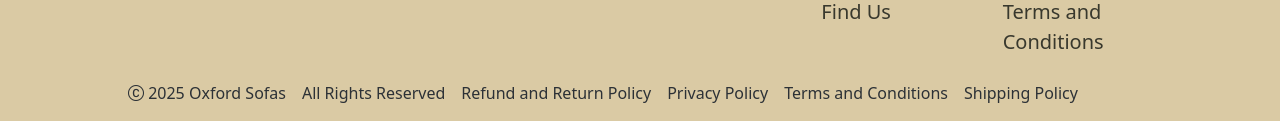
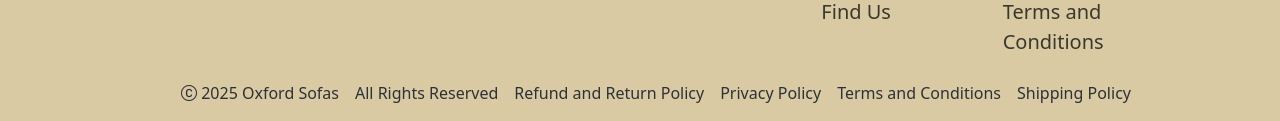
Before and after one commit to DemonSora/Oxford-Sofas, a plain HTML site: page index.html in a window 1280 px wide. Shown: the part 1791-1912 px from the top of the page. Drawn offline with Linux system fonts and the light colour scheme.

Commit message:
Footer improved again

```diff
--- a/index.html
+++ b/index.html
@@ -138,7 +138,7 @@
             </div>
             <div class="row mt-4 px-5">
                 <div class="col-12">
-                    <ul class="footerEnd d-sm-block d-lg-flex gap-3 text-center">
+                    <ul class="footerEnd d-sm-block d-lg-flex gap-3 text-center justify-content-center">
                         <li class="fs-6"><i class="bi bi-c-circle"></i> 2025 Oxford Sofas</li>
                         <li class="fs-6"><p class="d-inline">All Rights Reserved</p></li>
                         <li class="fs-6"><a href="" class="footerLastLink">Refund and Return Policy</a></li>
```
